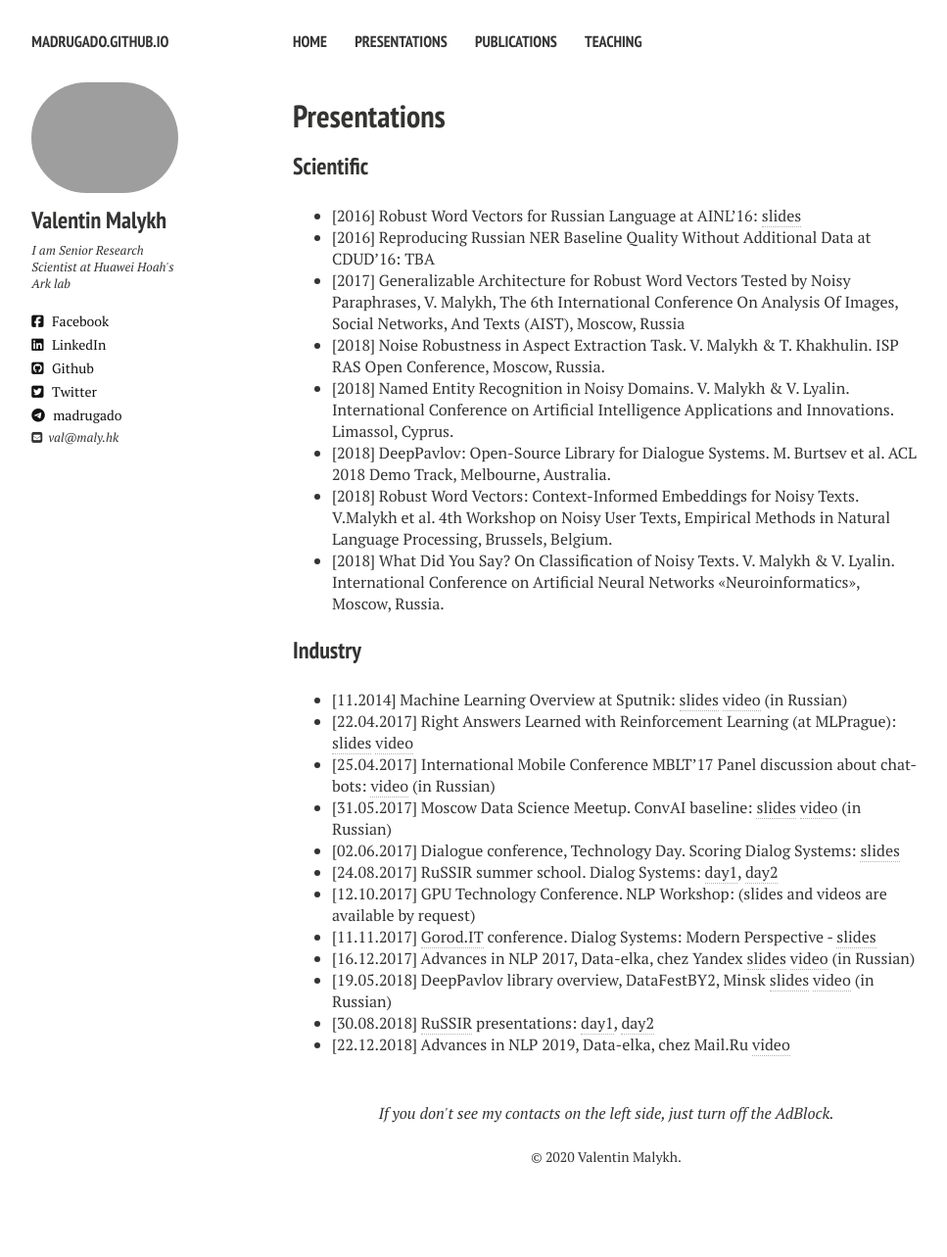
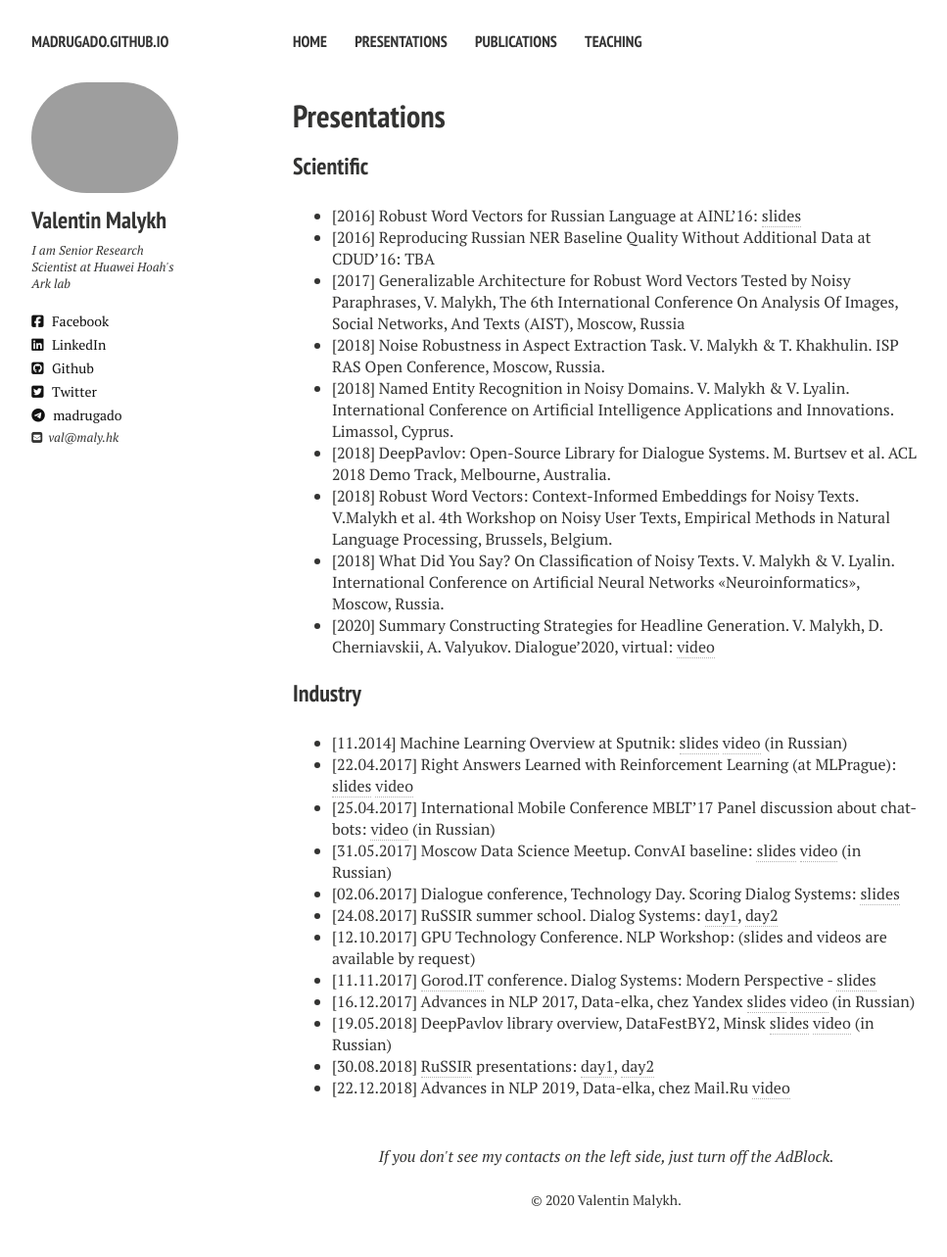
Before and after one commit to madrugado/madrugado.github.io, a Jekyll site: the page built from presentations.md, in a window 1280 px wide. Shown: the whole page at 98% size, without its empty margins (21-988 px from the left). Built offline with Jekyll 4.4.1, drawn with Linux system fonts in a browser that asks for light colours; nearby versions of some CDN libraries; before the commit the page ends 1239 px from its top, so only the background shows below that.

Commit message:
UPD: new presentation

```diff
--- a/presentations.md
+++ b/presentations.md
@@ -14,6 +14,7 @@ tagline: A List of Presentations' Materials
 - [2018] DeepPavlov: Open-Source Library for Dialogue Systems. M. Burtsev et al. ACL 2018 Demo Track, Melbourne, Australia.
 - [2018] Robust Word Vectors: Context-Informed Embeddings for Noisy Texts. V.Malykh et al. 4th Workshop on Noisy User Texts, Empirical Methods in Natural Language Processing, Brussels, Belgium.
 - [2018] What Did You Say? On Classification of Noisy Texts. V. Malykh & V. Lyalin. International Conference on Artificial Neural Networks «Neuroinformatics», Moscow, Russia.
+- [2020] Summary Constructing Strategies for Headline Generation. V. Malykh, D. Cherniavskii, A. Valyukov. Dialogue'2020, virtual: [video](https://www.youtube.com/watch?v=E0DS8UCKooI)
 
 ### Industry
 - [11.2014] Machine Learning Overview at Sputnik: [slides](pdf/Sputnik_seminar2015.pdf) [video](https://www.youtube.com/watch?v=2B7X7HvoWek) (in Russian)
```
